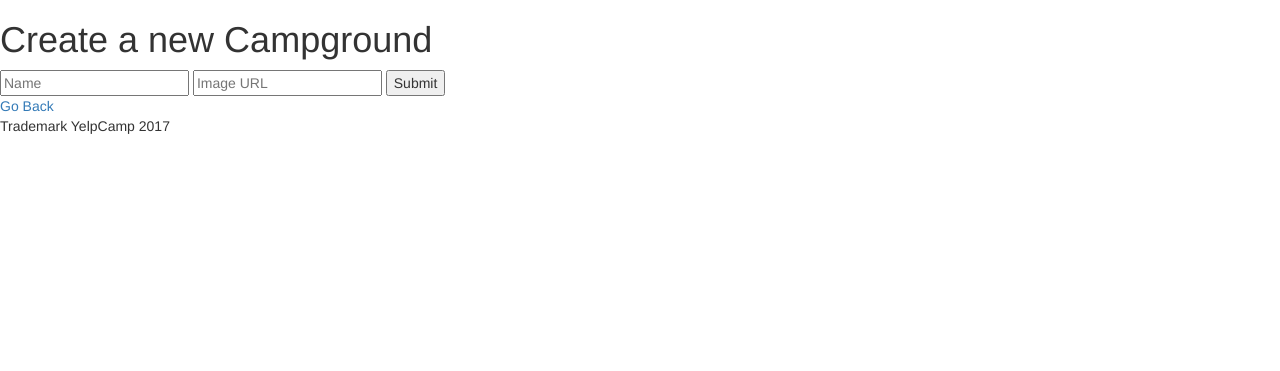
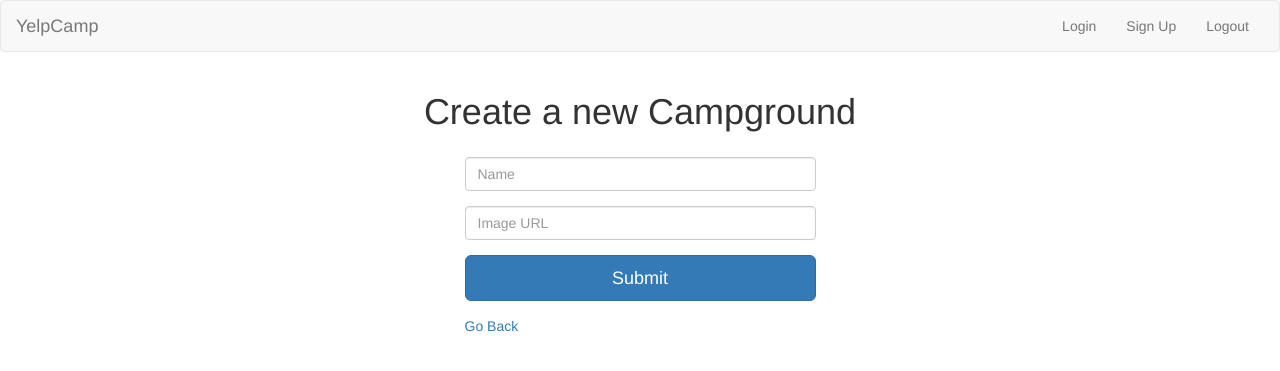
Before and after one commit to HeresJohnny5/YelpCamp, a Node server app: page /campgrounds/new in a window 1280 px wide. Shown: the top 371 px of the page. Run offline with Node 20, Linux system fonts and the light colour scheme.

Commit message:
Remove trademark on footer. Add Bootstrap navbar on new and campground views.

```diff
--- a/views/new.ejs
+++ b/views/new.ejs
@@ -1,13 +1,25 @@
 <% include partials/header %>
 
-<h1>Create a new Campground</h1>
+<div class="container">
+  <div class="row">
+    <h1 style="text-align: center;">Create a new Campground</h1>
 
-<form action='/campgrounds', method="POST">
-	<input type="text" name="campground" placeholder="Name"></input>
-	<input type="text" name="image" placeholder="Image URL"></input>
-	<button>Submit</button>
-</form>
+    <div style="width: 30%; margin: 25px auto";>
+      <form action='/campgrounds', method="POST">
+        <div class="form-group">
+          <input type="text" class="form-control" name="campground" placeholder="Name"></input>
+        </div>
+        <div class="form-group">
+          <input type="text" class="form-control" name="image" placeholder="Image URL"></input>
+        </div>
+        <div class="form-group">
+          <button class="btn btn-primary btn-lg btn-block">Submit</button>
+        </div>
 
-<a href="/campgrounds">Go Back</a>
+        <a href="/campgrounds">Go Back</a>
+      </form>
+    </div>
+  </div>
+</div>
 
 <% include partials/footer %>
--- a/views/partials/footer.ejs
+++ b/views/partials/footer.ejs
@@ -1,5 +1,3 @@
-	<p>Trademark YelpCamp 2017</p>
-
 	<script src="https://maxcdn.bootstrapcdn.com/bootstrap/3.3.7/js/bootstrap.min.js" integrity="sha384-Tc5IQib027qvyjSMfHjOMaLkfuWVxZxUPnCJA7l2mCWNIpG9mGCD8wGNIcPD7Txa" crossorigin="anonymous"></script>
 	</body>
 </html>
--- a/views/partials/header.ejs
+++ b/views/partials/header.ejs
@@ -4,6 +4,20 @@
     <meta charset="utf-8">
     <title>YelpCamp</title>
     <link rel="stylesheet" href="https://maxcdn.bootstrapcdn.com/bootstrap/3.3.7/css/bootstrap.min.css" integrity="sha384-BVYiiSIFeK1dGmJRAkycuHAHRg32OmUcww7on3RYdg4Va+PmSTsz/K68vbdEjh4u" crossorigin="anonymous">
-		<link rel="stylesheet" href="/public/app.css">
+    <link rel="stylesheet" href="/app.css"></link>
   </head>
   <body>
+    <nav class="navbar navbar-default">
+      <div class="container-fluid">
+        <div class="navbar-header">
+          <a href="/" class="navbar-brand">YelpCamp</a>
+        </div>
+        <div class="collapse navbar-collapse">
+          <ul class="nav navbar-nav navbar-right">
+            <li><a href="/">Login</a></li>
+            <li><a href="/">Sign Up</a></li>
+            <li><a href="/">Logout</a></li>
+          </ul>
+        </div>
+      </div>
+    </nav>
```
Lines whose indentation alone changed are shown as unchanged.
